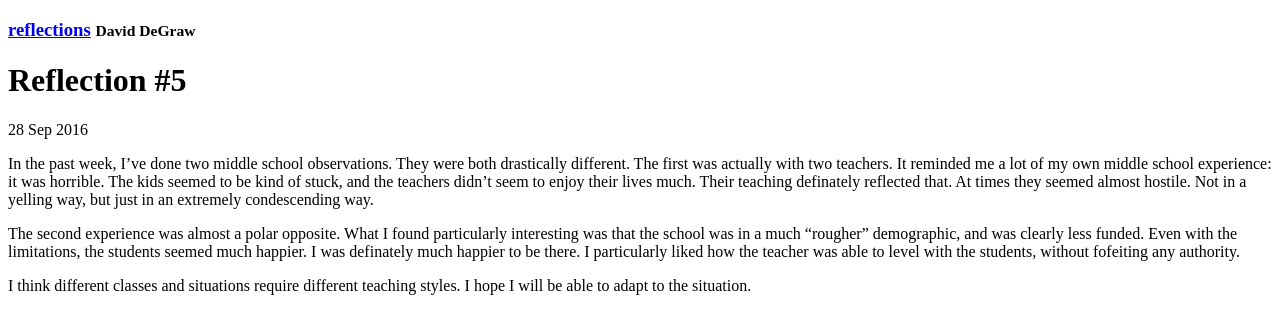
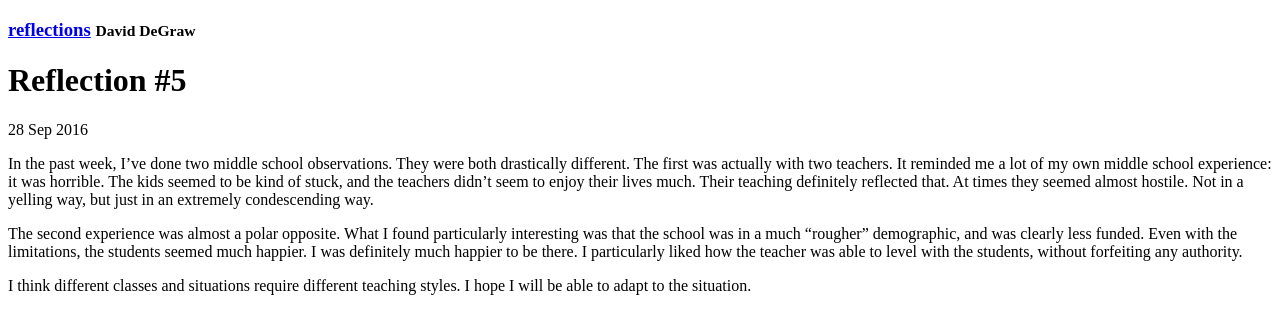
Before and after one commit to SpellarBot/reflections, a Jekyll site: the page built from _posts/2016-9-28-reflection-5.md, in a window 1280 px wide. Shown: the top 334 px of the page. Built offline with Jekyll 4.4.1, drawn with Linux system fonts in a browser that asks for light colours.

Commit message:
@SpellarBot fixed 8 typos for you :)

```diff
--- a/_posts/2016-9-28-reflection-5.md
+++ b/_posts/2016-9-28-reflection-5.md
@@ -5,8 +5,8 @@ date:   2016-09-28
 categories: general
 ---
 
-In the past week, I've done two middle school observations. They were both drastically different. The first was actually with two teachers. It reminded me a lot of my own middle school experience: it was horrible. The kids seemed to be kind of stuck, and the teachers didn't seem to enjoy their lives much. Their teaching definately reflected that. At times they seemed almost hostile. Not in a yelling way, but just in an extremely condescending way.
+In the past week, I've done two middle school observations. They were both drastically different. The first was actually with two teachers. It reminded me a lot of my own middle school experience: it was horrible. The kids seemed to be kind of stuck, and the teachers didn't seem to enjoy their lives much. Their teaching definitely reflected that. At times they seemed almost hostile. Not in a yelling way, but just in an extremely condescending way.
 
-The second experience was almost a polar opposite. What I found particularly interesting was that the school was in a much "rougher" demographic, and was clearly less funded. Even with the limitations, the students seemed much happier. I was definately much happier to be there. I particularly liked how the teacher was able to level with the students, without fofeiting any authority.
+The second experience was almost a polar opposite. What I found particularly interesting was that the school was in a much "rougher" demographic, and was clearly less funded. Even with the limitations, the students seemed much happier. I was definitely much happier to be there. I particularly liked how the teacher was able to level with the students, without forfeiting any authority.
 
 I think different classes and situations require different teaching styles. I hope I will be able to adapt to the situation.
```
Also changed, not shown: _posts/2016-11-1-reflection-9.md (+1 -1 lines), _posts/2016-11-2-reflection-10.md (+1 -1 lines), _posts/2016-9-12-relection-3.md (+1 -1 lines), _posts/2016-9-19-reflection-4.md (+1 -1 lines).
